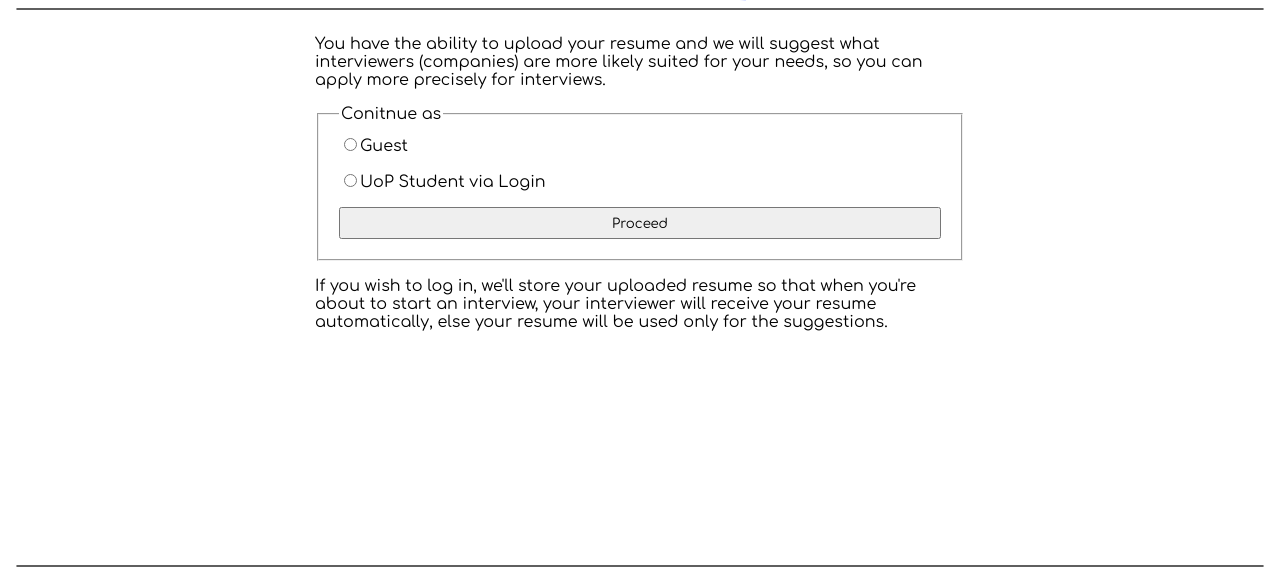
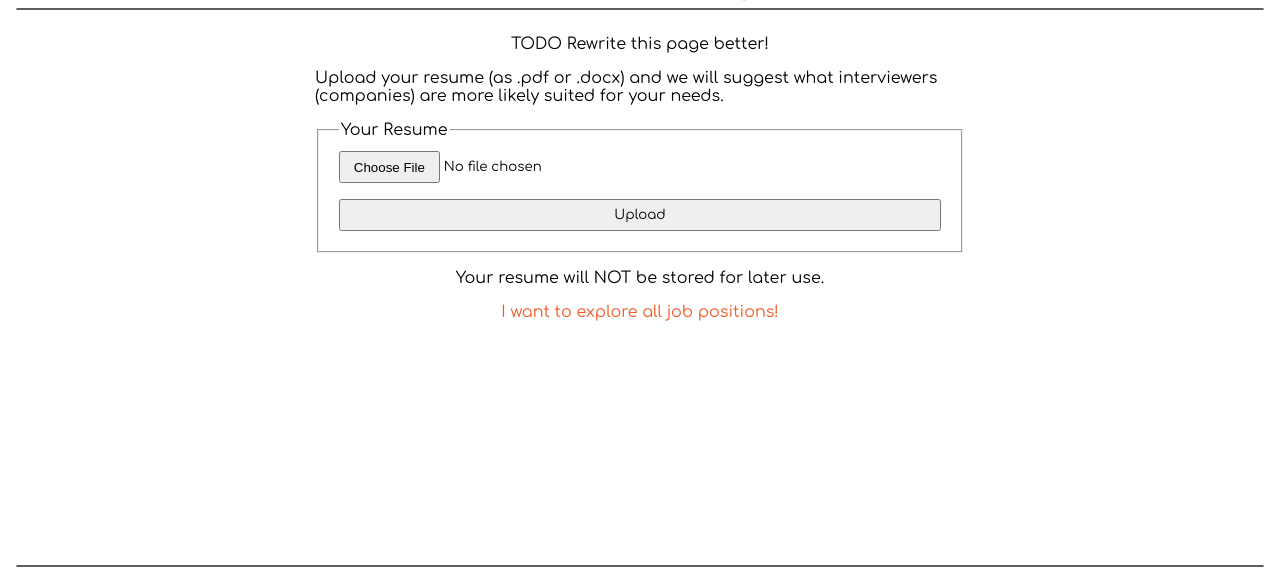
Before and after one commit to ioannis-kokkalis/uop-cdiq, a PHP site: page /suggestions.php in a window 1280 px wide. Shown: the part 186-757 px from the top of the page. Run offline with PHP 8.4, Linux system fonts and the light colour scheme.

Commit message:
update: suggestions ui

```diff
--- a/server/vwh/suggestions.php
+++ b/server/vwh/suggestions.php
@@ -1,107 +1,43 @@
 <?php
 
-define('MODE_GUEST', 'GUEST');
-define('MODE_LOGIN', 'LOGIN');
+define('RESUME_MAX_FILE_SIZE', 5 /* MB */);
 
-$showInitial = false;
+ini_set('upload_max_filesize', RESUME_MAX_FILE_SIZE.'M');
+ini_set('post_max_size', RESUME_MAX_FILE_SIZE.'M');
 
-$showFileUploadForm = false;
-$mode = NULL;
+require_once $_SERVER['DOCUMENT_ROOT'] . '/.private/assembler.php';
 
-$showSuggestionsResult = false;
-$suggestionResult = NULL;
+$a = new Assembler('Suggestions');
 
-if(isset($_POST['submit'])) {
-	$showFileUploadForm = true;
+if(isset($_FILES['resume'])) {
+	$body_main = false;
 
-	$mode = isset($_POST['mode']) ? $_POST['mode'] : NULL;
-	if($mode == MODE_GUEST) {
-		// skip
+	if(isset($_FILES['resume']['error']) === false) {
+		$body_main = function () {
+			echo '<p>This is a server error. You should not really encounter this, seek help.</p>';
+		};
 	}
-	// else if (returning from SSO) {
-	// 	$showFileUploadForm = true;
-	// 	// TODO
-	// 	$mode = MODE_LOGIN;
-	// 	$email = sso.email;
-	// }
-	else if(isset($_FILES['resume'])) {
-		$showSuggestionsResult = true;
+	else if($_FILES['resume']['error'] === UPLOAD_ERR_INI_SIZE || $_FILES['resume']['error'] === UPLOAD_ERR_FORM_SIZE) {
+		$body_main = function () {
+			echo '<p>We have an upload limit a little less than '.RESUME_MAX_FILE_SIZE.'MB. Your resume is larger than that.</p>';
+		};
+	}
+	else if($_FILES['resume']['error'] !== UPLOAD_ERR_OK) {
+		$body_main = function () {
+			echo '<p>Seems like an upload error ('.$_FILES['resume']['error'].') occured that we did not consider handling.</p>';
+		};
+	}
+	else /* if($_FILES['resume']['error'] === UPLOAD_ERR_OK) */ {
+		function process() : false | array {
+			try {
+				$resume_file_name = basename($_FILES['resume']['tmp_name']);
+				$resume_file_name .= $_FILES['resume']['type'] === 'application/pdf' ? '.pdf' : '.docx';
 
-		$suggestionResult = "This feature is not yet implemented.";
-
-		if($_FILES['resume']['error'] == UPLOAD_ERR_NO_FILE) {
-			$suggestionResult = "No file uploaded!";
-		}
-		else if($_FILES['resume']['error'] == UPLOAD_ERR_OK) {
-			$fileData = curl_file_create($_FILES['resume']['tmp_name'], $_FILES['resume']['type'], $_FILES['resume']['name']);
-
-			$curl = curl_init();
-
-			curl_setopt_array($curl, [
-				CURLOPT_PORT => 8000,
-				CURLOPT_URL => "http://api:8000/classify_resume",
-				CURLOPT_RETURNTRANSFER => true,
-				CURLOPT_ENCODING => "",
-			    CURLOPT_MAXREDIRS => 10,
-				CURLOPT_TIMEOUT => 0,
-				CURLOPT_FOLLOWLOCATION => true,
-				CURLOPT_HTTP_VERSION => CURL_HTTP_VERSION_1_1,
-				CURLOPT_CUSTOMREQUEST => "POST",
-				CURLOPT_POSTFIELDS => ["file" => $fileData],
-				CURLOPT_HTTPHEADER => [
-					"accept: application/json",
-					"Content-Type: multipart/form-data",
-				],
-			]);
-
-			#curl_setopt_array($curl, [
-            #    CURLOPT_PORT => 8000,
-            #    CURLOPT_URL => "http://api:8000/classify_job_descriptions",
-            #    CURLOPT_RETURNTRANSFER => true,
-            #    CURLOPT_ENCODING => "",
-            #    CURLOPT_MAXREDIRS => 10,
-            #    CURLOPT_TIMEOUT => 0,
-            #    CURLOPT_FOLLOWLOCATION => true,
-            #    CURLOPT_HTTP_VERSION => CURL_HTTP_VERSION_1_1,
-            #    CURLOPT_CUSTOMREQUEST => "POST",
-            #    CURLOPT_POSTFIELDS => json_encode([
-            #        ["id" => "1", "description" => "Software engineer needed with experience in Python and AI."],
-            #        ["id" => "2", "description" => "Marketing manager with experience in digital marketing and SEO."]
-            #    ]),
-            #    CURLOPT_HTTPHEADER => [
-            #        "accept: application/json",
-            #        "Content-Type: application/json",
-            #    ],
-            #]);
-
-
-			$response = curl_exec($curl);
-			curl_close($curl);
-
-			$suggestionResult = $response; // TODO return some structure with the result or error not being able to open the file
-		}
-	}
-	else {
-		header('Location: /suggestions.php');
-		exit();
-	}
-}
-// else if (returning from SSO) {
-// 	$showFileUploadForm = true;
-// 	// TODO
-// 	$mode = MODE_LOGIN;
-// 	$email = sso.email;
-// }
-else if(isset($_FILES['resume'])) {
-	$showSuggestionsResult = true;
-
-	$suggestionResult = "This feature is not yet implemented.";
-
-	if($_FILES['resume']['error'] == UPLOAD_ERR_NO_FILE) {
-		$suggestionResult = "No file uploaded!";
-	}
-	else if($_FILES['resume']['error'] == UPLOAD_ERR_OK) { // TODO consider size maybe?
-		$fileData = curl_file_create($_FILES['resume']['tmp_name'], $_FILES['resume']['type'], $_FILES['resume']['name']);
+				$resume_file_curl_ready = curl_file_create(
+					$_FILES['resume']['tmp_name'],
+					$_FILES['resume']['type'],
+					$resume_file_name
+				);
 
 				$curl = curl_init();
 
@@ -115,85 +51,81 @@ else if(isset($_FILES['resume'])) {
 					CURLOPT_FOLLOWLOCATION => true,
 					CURLOPT_HTTP_VERSION => CURL_HTTP_VERSION_1_1,
 					CURLOPT_CUSTOMREQUEST => "POST",
-			CURLOPT_POSTFIELDS => ["file" => $fileData],
+					CURLOPT_POSTFIELDS => ["file" => $resume_file_curl_ready],
 					CURLOPT_HTTPHEADER => [
 						"accept: application/json",
 						"Content-Type: multipart/form-data",
 					],
 				]);
 
-		$response = curl_exec($curl);
+				$curl_response = curl_exec($curl);
+				$curl_error = curl_error($curl);
+
 				curl_close($curl);
 
-		$suggestionResult = $response; // TODO return some structure with the result or error not being able to open the file
+				if(empty($curl_error) === false) {
+					return false;
+				}
+
+				$array = json_decode($curl_response, true);
+
+				if(isset($array['tags']) === false || is_array($array['tags']) === false || sizeof($array['tags']) < 1) {
+					return false;
+				};
+
+				return $array['tags'];
+			}
+			catch (\Throwable $th) {
+				return false;
 			}
 		}
+
+		if(($tags = process()) === false) {
+			$body_main = function () {
+				echo '<p>The service could not handle you. You either did something inappropriate or we missed something in development.</p>';
+			};
+		}
 		else {
-	$showInitial = true;
+			$body_main = function () use ($tags) {
+				print_r($tags); # TODO query the database for jobs that much those tags and their interviewer
+				# in case of nothing in the result of the query, just suggest the other page
+			};
+		}
 	}
 
-require_once $_SERVER['DOCUMENT_ROOT'] . '/.private/assembler.php';
+	if($body_main === false || is_callable($body_main) === false) {
+		header('Location: ' . $_SERVER['PHP_SELF'] . '?dafuq');
+		exit;
+	}
 
-$a = new Assembler('Suggestions');
+	$a->body_main = $body_main;
+}
+else {
+	$a->body_main = function () {
+?>
+		<script>
+			function processing_popup() {
+				let dialog = document.body.appendChild(document.createElement('dialog'));
+				dialog.innerHTML = 'This may take some time, do not close the browser please. You can minimize it and use another app, just dont close it completely.';
+				dialog.showModal();
+			}
+		</script>
 
-$a->body_main = function() use (
-	$showInitial,
-	$showFileUploadForm,
-	$mode,
-	$showSuggestionsResult,
-	$suggestionResult,
-) {
-	if($showInitial) {
-		?>
-		<p>You have the ability to upload your resume and we will suggest what interviewers (companies) are more likely suited for your needs, so you can apply more precisely for interviews.</p>
-		<form method="post" action="<?php echo $_SERVER['PHP_SELF']; ?>">
-			<fieldset>
-				<legend>Conitnue as</legend>
-				<label for="guest">
-					<input type="radio" name="mode" id="guest" value="<?php echo MODE_GUEST ?>" required>Guest
-				</label>
-				<label for="login">
-					<input type="radio" name="mode" id="login" value="<?php echo MODE_LOGIN ?>" required>UoP Student via Login
-				</label>
-				<input type="submit" name="submit" value="Proceed">
-			</fieldset>
-		</form>
-		<p>If you wish to log in, we'll store your uploaded resume so that when you're about to start an interview, your interviewer will receive your resume automatically, else your resume will be used only for the suggestions.</p>
-		<?php
-	}
-	else if($showFileUploadForm) {
-		?>
+		<p>TODO Rewrite this page better!</p>
 		<p>Upload your resume (as .pdf or .docx) and we will suggest what interviewers (companies) are more likely suited for your needs.</p>
-		<form method="post" action="<?php echo $_SERVER['PHP_SELF']; ?>" enctype="multipart/form-data">
+		<form method="post" action="<?=$_SERVER['PHP_SELF']?>" enctype="multipart/form-data" onsubmit="processing_popup()">
 			<fieldset>
 				<legend>Your Resume</legend>
 				<label for="resume">
 					<input type="file" name="resume" accept=".pdf, .docx" required>
 				</label>
-				<input type="submit" name="file_upload" value="Upload">
+				<input type="submit" value="Upload">
 			</fieldset>
 		</form>
+		<p>Your resume will NOT be stored for later use.</p>
+		<a href="https://careerday.fet.uop.gr/">I want to explore all job positions!</a>
 <?php
-			if($mode == MODE_GUEST) {
-				?><p>Your resume will not be stored for later use.</p><?php
+	};
 }
-			else if($mode == MODE_LOGIN) {
-				?><p>Your resume will be stored for later use as mentioned, under the email address you logged in with.</p><?php
-				// TODO add the email received from the SSO
-			}
-		?>
-		<?php
-	}
-	else if($showSuggestionsResult) {
-		?>
-		<p>
-		<?php
-			echo $suggestionResult;
-			// echo json_decode($suggestionResult, true);
-		?>
-		</p>
-		<?php
-	}
-};
 
 $a->assemble();
```
Lines whose indentation alone changed are shown as unchanged.
